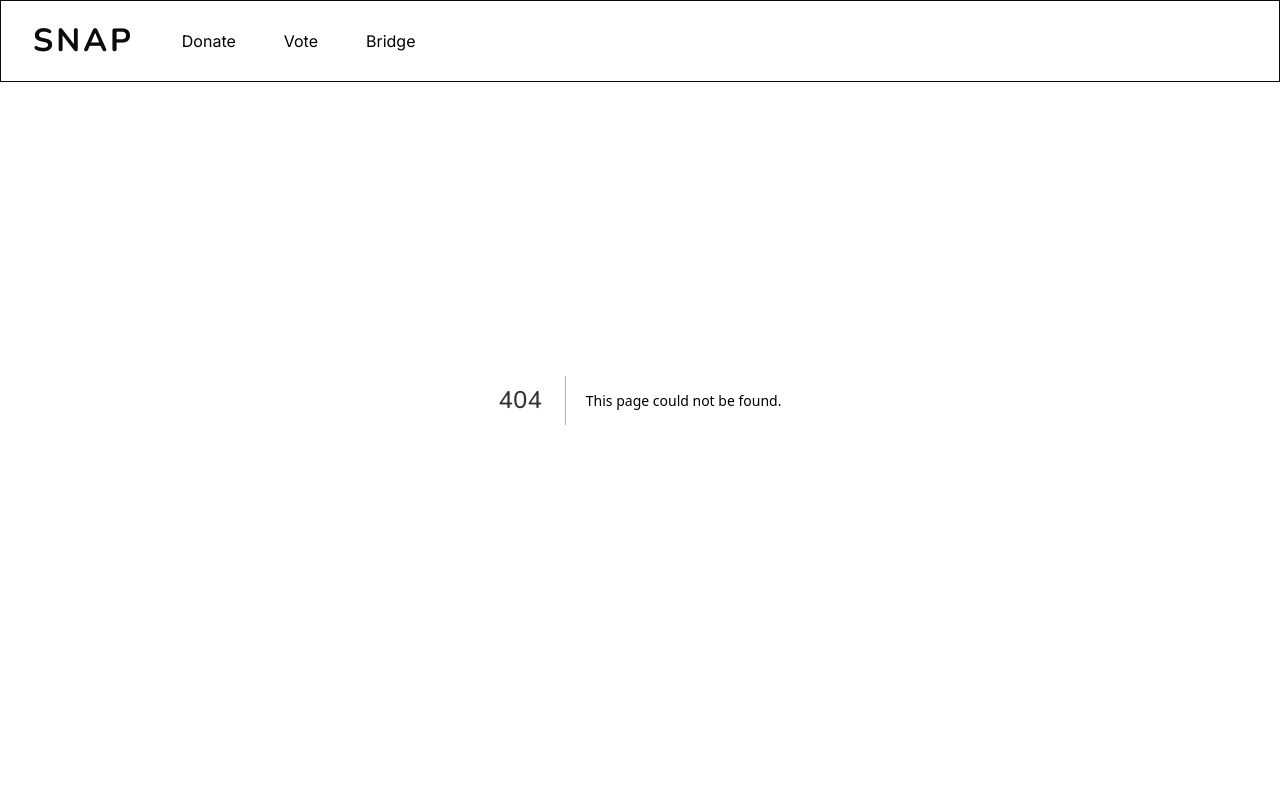
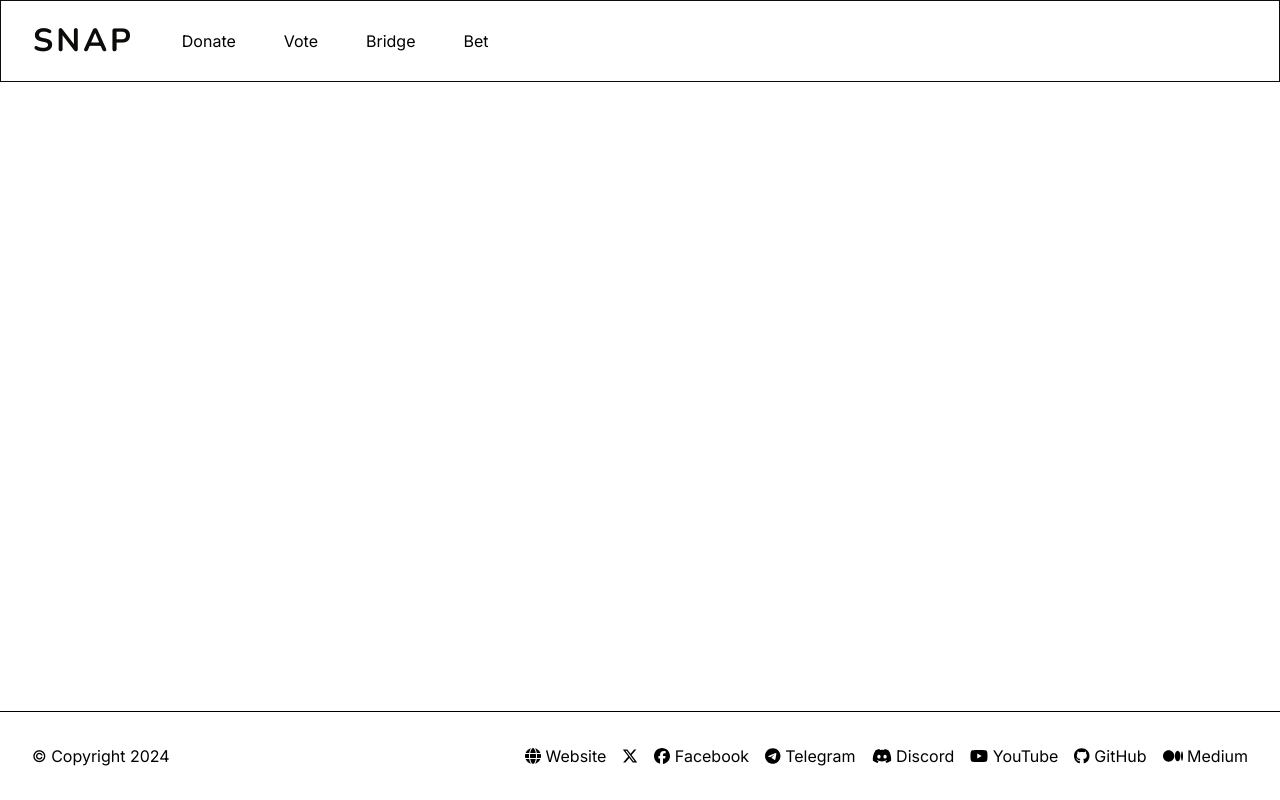
Before and after one commit to mxber2022/snap, a Next.js app in the folder frontend/: page /Bet in a window 1280 px wide. Before the commit this address had no page. Built offline with nearby package versions, Linux system fonts and the light colour scheme.

Commit message:
UI update

```diff
--- /dev/null
+++ b/frontend/src/app/Bet/page.tsx
@@ -0,0 +1,14 @@
+"use client"
+
+import React, { useState } from 'react';
+import axios from 'axios'; // Make sure you have axios installed for API requests
+
+function Bet() {
+    return (
+        <>
+        Hello
+        </>
+    )
+}
+
+export default Bet;
--- a/frontend/src/app/Components/Nav/Footer/Footer.css
+++ b/frontend/src/app/Components/Nav/Footer/Footer.css
@@ -0,0 +1,39 @@
+
+
+.footer {
+
+    background-color: white;
+    border-top: 1px solid black;
+    color: black;
+    padding: 2rem 0;
+
+    position: absolute;
+    left: 0 ; right: 0; bottom: 0;
+}
+
+.footer__container {
+
+    display: flex;
+    justify-content: space-between;
+    height: 100%;
+    width: 100%;
+    text-align: left;
+    max-width: 1600px;
+    padding: 0 2rem;
+    margin: 0 auto;
+}
+
+.footer__links {
+
+    display: flex;
+    gap: 1rem;
+}
+
+
+@media (max-width: 500px) {
+
+    .footer__container {
+
+        padding: 0 1rem;
+    }
+}
--- a/frontend/src/app/Components/Nav/Footer/Footer.tsx
+++ b/frontend/src/app/Components/Nav/Footer/Footer.tsx
@@ -0,0 +1,53 @@
+"use client"
+import "./Footer.css";
+import { FontAwesomeIcon } from '@fortawesome/react-fontawesome';
+import {
+    faXTwitter,
+    faFacebook,
+    faTelegram,
+    faDiscord,
+    faYoutube,
+    faGithub,
+    faMedium
+} from '@fortawesome/free-brands-svg-icons';
+import { faGlobe as faGlobeSolid } from '@fortawesome/free-solid-svg-icons';
+
+function Footer() {
+    return(
+        <footer className="footer">
+            <div className="footer__container">
+                <div className="footer__copyright">
+                    © Copyright 2024
+                </div>
+                <div className="footer__links">
+                    <a href="https://snap.com/" target="_blank" rel="noopener noreferrer">
+                        <FontAwesomeIcon icon={faGlobeSolid} /> Website
+                    </a>
+                    <a href="https://x.com/snap" target="_blank" rel="noopener noreferrer">
+                        <FontAwesomeIcon icon={faXTwitter} />
+                    </a>
+                    <a href="https://www.facebook.com/snap/" target="_blank" rel="noopener noreferrer">
+                        <FontAwesomeIcon icon={faFacebook} /> Facebook
+                    </a>
+                    <a href="https://www.facebook.com/snap/" target="_blank" rel="noopener noreferrer">
+                        <FontAwesomeIcon icon={faTelegram} /> Telegram
+                    </a>
+                    <a href="https://discord.com/invite/snap" target="_blank" rel="noopener noreferrer">
+                        <FontAwesomeIcon icon={faDiscord} /> Discord
+                    </a>
+                    <a href="https://www.youtube.com/snap" target="_blank" rel="noopener noreferrer">
+                        <FontAwesomeIcon icon={faYoutube} /> YouTube
+                    </a>
+                    <a href="https://github.com/snap" target="_blank" rel="noopener noreferrer">
+                        <FontAwesomeIcon icon={faGithub} /> GitHub
+                    </a>
+                    <a href="https://medium.com/snap" target="_blank" rel="noopener noreferrer">
+                        <FontAwesomeIcon icon={faMedium} /> Medium
+                    </a>
+                </div>
+            </div>
+        </footer>
+    )
+}
+
+export default Footer;
--- a/frontend/src/app/Components/Nav/Nav.tsx
+++ b/frontend/src/app/Components/Nav/Nav.tsx
@@ -33,6 +33,12 @@ function Nav() {
                         </Link>
                     </div>
 
+                    <div >
+                        <Link href="/Bet" style={{ color: 'black', textDecoration: 'none' }}>
+                            Bet
+                        </Link>
+                    </div>
+
                 </div>
                 <div className="nav__right">
                 </div>
--- a/frontend/src/app/Template/styles.css
+++ b/frontend/src/app/Template/styles.css
@@ -1,6 +1,6 @@
 .donation1 {
 
-    padding: 6rem 0;
+    padding: 8rem 0;
     color: #fff;
 
 }
--- a/frontend/src/app/globals.css
+++ b/frontend/src/app/globals.css
@@ -97,4 +97,5 @@ p {
 body {
   background-color: #fff;
   font-family: Consolas, monaco, monospace;
+  height: 100%;
 }
--- a/frontend/src/app/layout.tsx
+++ b/frontend/src/app/layout.tsx
@@ -2,6 +2,7 @@ import type { Metadata } from "next";
 import { Inter } from "next/font/google";
 import "./globals.css";
 import Nav from "./Components/Nav/Nav";
+import Footer from "./Components/Nav/Footer/Footer";
 const inter = Inter({ subsets: ["latin"] });
 
 export const metadata: Metadata = {
@@ -20,7 +21,9 @@ export default function RootLayout({
       <body className={inter.className}>
         <Nav/>
         {children}
+        <Footer/>
       </body>
+
     </html>
   );
 }
```
Also changed, not shown: frontend/package.json (+8 -4 lines), 1 other file (tests, documents, lock files or other folders).
